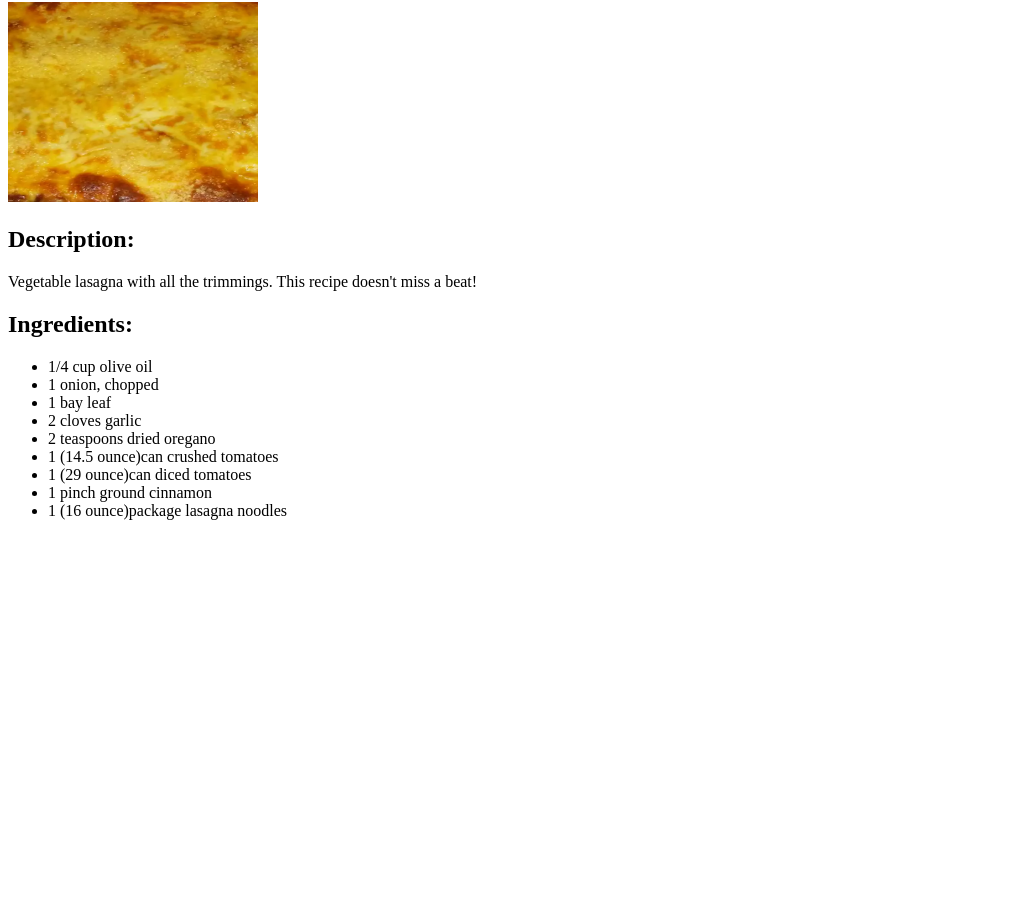
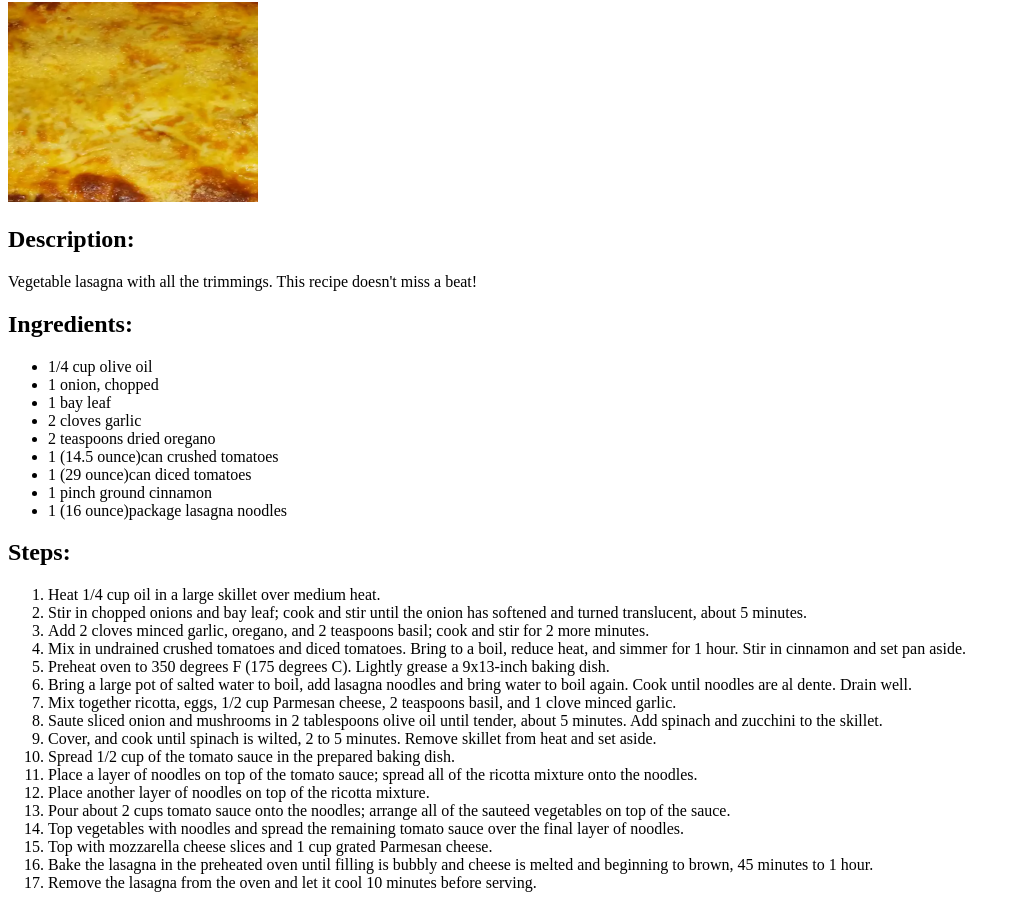
Before and after one commit to voidalgorthm/odin-recipe, a plain HTML site: page recipes/lasagna.html in a window 1280 px wide. Shown: the part 78-986 px from the top of the page, without its empty margins (0-1017 px from the left). Before the commit the page ends 800 px from the top, so only its background shows below. Drawn offline with Linux system fonts and the light colour scheme.

Commit message:
Add list of steps and Renamed into garlic-cilantro-scrambled-eggs.html
Add step by step list on how to do each recipe.

Rename scrambled-eggs.html into garlic-cilantro-scrambled-eggs.html for specification

```diff
--- a/recipes/lasagna.html
+++ b/recipes/lasagna.html
@@ -4,7 +4,7 @@
     <meta charset="UTF-8">
     <meta http-equiv="X-UA-Compatible" content="IE=edge">
     <meta name="viewport" content="width=device-width, initial-scale=1.0">
-    <title>Document</title>
+    <title>Lasagna</title>
 </head>
 <body>
     <h1>Lasagna</h1>
@@ -23,6 +23,26 @@
         <li>1 pinch ground cinnamon</li>
         <li>1 (16 ounce)package lasagna noodles</li>
     </ul>
+    <h2>Steps:</h2>
+    <ol>
+        <li>Heat 1/4 cup oil in a large skillet over medium heat.</li>
+        <li>Stir in chopped onions and bay leaf; cook and stir until the onion has softened and turned translucent, about 5 minutes.</li>
+        <li>Add 2 cloves minced garlic, oregano, and 2 teaspoons basil; cook and stir for 2 more minutes.</li>
+        <li>Mix in undrained crushed tomatoes and diced tomatoes. Bring to a boil, reduce heat, and simmer for 1 hour. Stir in cinnamon and set pan aside.</li>
+        <li>Preheat oven to 350 degrees F (175 degrees C). Lightly grease a 9x13-inch baking dish.</li>
+        <li>Bring a large pot of salted water to boil, add lasagna noodles and bring water to boil again. Cook until noodles are al dente. Drain well.</li>
+        <li>Mix together ricotta, eggs, 1/2 cup Parmesan cheese, 2 teaspoons basil, and 1 clove minced garlic.</li>
+        <li>Saute sliced onion and mushrooms in 2 tablespoons olive oil until tender, about 5 minutes. Add spinach and zucchini to the skillet.</li>
+        <li>Cover, and cook until spinach is wilted, 2 to 5 minutes. Remove skillet from heat and set aside.</li>
+        <li>Spread 1/2 cup of the tomato sauce in the prepared baking dish.</li>
+        <li>Place a layer of noodles on top of the tomato sauce; spread all of the ricotta mixture onto the noodles.</li>
+        <li>Place another layer of noodles on top of the ricotta mixture.</li>
+        <li>Pour about 2 cups tomato sauce onto the noodles; arrange all of the sauteed vegetables on top of the sauce.</li>
+        <li>Top vegetables with noodles and spread the remaining tomato sauce over the final layer of noodles.</li>
+        <li>Top with mozzarella cheese slices and 1 cup grated Parmesan cheese.</li>
+        <li>Bake the lasagna in the preheated oven until filling is bubbly and cheese is melted and beginning to brown, 45 minutes to 1 hour.</li>
+        <li>Remove the lasagna from the oven and let it cool 10 minutes before serving.</li>
+    </ol>
 
 </body>
 </html>
```
Also changed, not shown: index.html (+1 -1 lines), recipes/garlic-cilantro-scrambled-eggs.html (renamed from recipes/scrambled-eggs.html, +11 -4 lines), recipes/grilled-cheese-sandwich.html (+10 -2 lines), recipes/garlic cilantro scrambled eggs.jpg (renamed from recipes/scrambled eggs.jpg).
